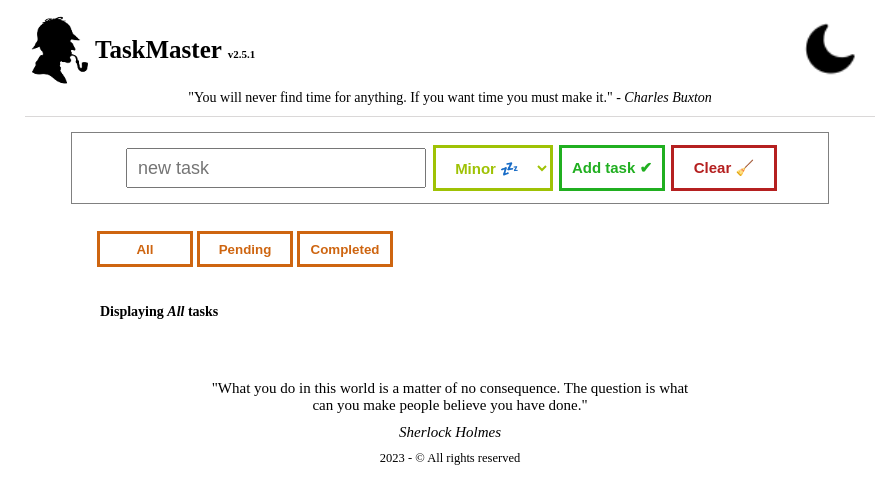
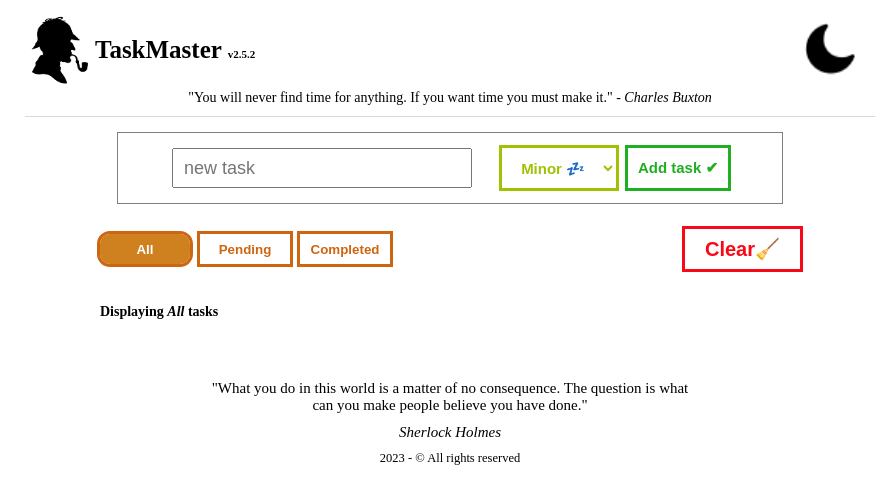
Before and after one commit to RubenSH51/taskmaster, a React (Create React App) app: page / in a window 1280 px wide. Shown: the top 504 px of the page, without its empty margins (190-1076 px from the left). Built offline with nearby package versions, Linux system fonts and the light colour scheme.

Commit message:
version 2.5.2: botón clear relocalizado y mejora en el funcionamiento de los filtros

```diff
--- a/src/App.js
+++ b/src/App.js
@@ -54,7 +54,7 @@ export const App = () => {
     setTasks(updatedTasks);
   }
 
-  const version = 'v2.5.1'
+  const version = 'v2.5.2'
   window.onload = () => {
 
     console.log(version)
--- a/src/components/AddTask.css
+++ b/src/components/AddTask.css
@@ -14,7 +14,7 @@
     border: 1px solid gray;
     padding: 15px 54px;
     margin: 0 auto;
-    gap: 10px;
+    gap: 30px;
 }
 
 .addtask form label
@@ -104,11 +104,24 @@
 }
 
 
+
 @media (max-width: 870px)
 {
     .addtask form
     {
         flex-direction: column;
+        gap:20px;
+    }
+
+    .addtask form div
+    {
+        width: 100%;
+    }
+
+    .addtask form div select,.addtask form div button
+    {
+        width: 50%;
+
     }
 
     .addtask form input
--- a/src/components/AddTask.js
+++ b/src/components/AddTask.js
@@ -96,7 +96,7 @@ export const AddTask = ({tasks,setTasks}) => {
                 <option value={'🔥'}>Critical 🔥</option>
               </select>
               <button className="addtaskBTN">Add task ✔</button>
-              <button className="reset" type="button" onClick={clearTasks}>Clear <span role="img" aria-label="">🧹</span></button>
+              {/* <button className="reset" type="button" onClick={clearTasks}>Clear <span role="img" aria-label="">🧹</span></button> */}
             </div>
         </form>
     </section>
--- a/src/components/Card.js
+++ b/src/components/Card.js
@@ -32,7 +32,7 @@ export const Card = (props) => {
               {
               task.completed ?
               <div className='cardButtonsContainer'>
-                <button className={styles.boton} onClick={() => taskStatusChange(task.id)}>Done!</button>
+                <button className={styles.boton} id='undoBTN' onClick={() => taskStatusChange(task.id)}>Undo!</button>
                 {/* <button className={`${styles.doneBTN} ${styles.boton}`} onClick={() => props.deleteTask(task.id)}>Done!</button>  */}
 
               </div>
--- a/src/components/Card.module.css
+++ b/src/components/Card.module.css
@@ -15,6 +15,8 @@
     transition: 0.2s all ease-in-out;
 }
 
+
+
 .boton:hover
 {
     outline: 2px solid rgb(209, 22, 22);
@@ -23,10 +25,11 @@
     border-radius: 10px;
 }
 
-.doneBTN
+/* .doneBTN */
+#undoBTN
 {
-    background-color: rgb(166, 250, 166);
-    pointer-events: none; /*QUITA EL HOVER! LOOOL*/
+    background-color: rgb(247, 232, 23);
+    /*pointer-events: none; QUITA EL HOVER! LOOOL*/
     text-decoration: none;
 
 
--- a/src/components/TaskList.js
+++ b/src/components/TaskList.js
@@ -7,7 +7,8 @@ import "./tasklist.css"
 
 export const TaskList = ({tasks,setTasks, onTaskStatusChange}) => {
 
-  const [show, setShow] = useState(true);
+  //const [show, setShow] = useState(true); // setShow nunca se usa, lo que hace que el crear un estado parezca inutil.
+  const show = true // Esto lo hago para no borrar el estado ya que quizás lo uso más adelante
   const [tasksFilterOption, setTasksFilterOption] = useState('All');
 
   function deleteTask(id)
@@ -20,12 +21,20 @@ export const TaskList = ({tasks,setTasks, onTaskStatusChange}) => {
     <main>
         <div className="tasksFilterButtonContainer">
           <div className='tasksFilterButtonContainer-upper'>
-            <button className="tasksFilterButton tasksFilterButton-all" onClick={() => setTasksFilterOption('All')}>All</button>
+            {/* <button className="tasksFilterButton tasksFilterButton-all" onClick={() => setTasksFilterOption('All')}>All</button>
             <button className="tasksFilterButton tasksFilterButton-pending" onClick={() => setTasksFilterOption("Pending")}>Pending</button>
             <button className="tasksFilterButton tasksFilterButton-completed" onClick={() => setTasksFilterOption("Completed")}>Completed</button>
+           */}
+            <button className={`tasksFilterButton tasksFilterButton-all ${tasksFilterOption==='All'? "filter-selected" : ""}`} onClick={() => setTasksFilterOption('All')}>All</button>
+            <button className={`tasksFilterButton tasksFilterButton-pending ${tasksFilterOption==='Pending'? "filter-selected" : ""}`} onClick={() => setTasksFilterOption("Pending")}>Pending</button>
+            <button className={`tasksFilterButton tasksFilterButton-completed ${tasksFilterOption==='Completed'? "filter-selected" : ""}`} onClick={() => setTasksFilterOption("Completed")}>Completed</button>
+
+
           </div>
           <div className='tasksFilterButtonContainer-lower'>
-            <button className="toggleBTN" onClick={() => setShow(!show)}>{show ? "Hide" : "Show"}</button>
+            {/* <button className="toggleBTN" onClick={() => setShow(!show)}>{show ? "Hide" : "Show"}</button> */}
+            <button className="toggleBTN" onClick={() => setTasks([])}>Clear <span role="img" aria-label="">🧹</span></button>
+
           </div>
         </div>
         <ul>{show && <span className='taskDisplayingTitle'>Displaying <i>{tasksFilterOption}</i> tasks</span>}
--- a/src/components/tasklist.css
+++ b/src/components/tasklist.css
@@ -12,27 +12,29 @@ main
 {
     position: absolute;
     right: 0;
-    width: 100px;
+    top: -5px;
+    width: 115px;
     font-size: 2rem;
-    height: 31px;
+    height: 40px;
     /* border-radius: 10px; */
-    outline: 3px solid #4545e6;
+    outline: 3px solid #f90817;
     border: none;
     background-color: transparent;
-    color: #4545e6;
+    color: #f90817;
     transition: 0.2s all ease-in-out;
     font-weight: bolder;
     display: flex;
     justify-content: center;
     align-items: center;
-    display: none;
+    /* display: none; */
 }
 
 .toggleBTN:hover
 {
-    background-color: #4545e6;
+    background-color: #f90817   ;
     color: white;
     outline: none;
+    border-radius: 10px;
 }
 
 main ul
@@ -143,13 +145,13 @@ ul li > div:nth-child(2) p
     font-weight: bold;
 }
 
-.tasksFilterButton:hover
+/* .tasksFilterButton:hover
 {
     color: white;
     background-color: rgb(206, 101, 16);
     outline: none;
     border-radius: 10px;
-}
+} */
 
 main ul li .li-lower
 {
@@ -184,6 +186,39 @@ li .li-upper button
     color: #1d781d;
     outline: 1px solid #1d781d;
 }
+
+
+.cardButtonsContainer button:nth-child(1)#undoBTN
+{
+    background-color: #cf8120;
+}
+
+.cardButtonsContainer button:nth-child(1)#undoBTN:hover
+{
+    background-color: transparent;
+    color: #cf8120;
+    outline: 1px solid #cf8120;
+}
+
+
+.filter-selected
+{
+    border-radius: 10px;
+    background-color: #cf8120;
+    color: white;
+}
+
+
+
+
+
+
+
+
+
+
+
+
 
 @media (max-width: 750px)
 {
@@ -269,7 +304,7 @@ li .li-upper button
         display: flex;
         justify-content: center;
         width: 290px;
-        display: none;
+        /* display: none; */
     }
 
     main ul li
```
Also changed, not shown: knownbugs.txt.
